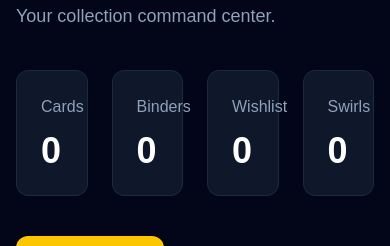
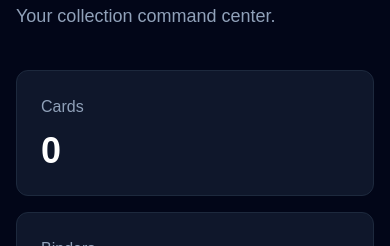
Before and after one commit to tjschulze/pokemon-vault, a Next.js app: page / in a window 390 px wide. Shown: the part 122-368 px from the top of the page. Built offline with nearby package versions, Linux system fonts and the light colour scheme; no server answers; the database is empty.

Commit message:
Phone Layout Update

```diff
--- a/components/CardEditor.tsx
+++ b/components/CardEditor.tsx
@@ -102,9 +102,9 @@ export function CardEditor({
 
       <div className="grid grid-cols-1 lg:grid-cols-[260px_1fr] gap-6 lg:gap-8">
         <div>
-          <div className="aspect-[2.5/3.5] bg-slate-950 border border-slate-800 rounded-2xl overflow-hidden flex items-center justify-center">
+          <div className="max-w-[320px] mx-auto lg:mx-0 aspect-[2.5/3.5] bg-slate-950 border border-slate-800 rounded-2xl overflow-hidden flex items-center justify-center">
             {card.imageUrl ? (
-              <img src={card.imageUrl} alt={card.name} className="w-full h-full object-cover" />
+              <img src={card.imageUrl} alt={card.nsame} className="w-full h-full object-cover" />
             ) : (
               <span className="text-slate-500">No image</span>
             )}
@@ -130,7 +130,7 @@ export function CardEditor({
           </button>
         </div>
 
-        <div className="grid grid-cols-1 sm:grid-cols-2 gap-4">
+        <div className="grid grid-cols-1 xl:grid-cols-2 gap-4">
           <Field label="Card Name" value={card.name} onChange={(v) => updateCard(card.id, { name: v })} />
           <Field label="Set / Expansion" value={card.setName} onChange={(v) => updateCard(card.id, { setName: v })} />
           <Field label="Card Number" value={card.number} onChange={(v) => updateCard(card.id, { number: v })} />
--- a/components/Dashboard.tsx
+++ b/components/Dashboard.tsx
@@ -15,7 +15,7 @@ export function Dashboard({
         Your collection command center.
       </p>
 
-      <div className="grid grid-cols-4 gap-6 mt-10">
+      <div className="grid grid-cols-1 sm:grid-cols-2 lg:grid-cols-4 gap-4 lg:gap-6 mt-10">
         <StatCard label="Cards" value={String(cardCount)} />
         <StatCard label="Binders" value="0" />
         <StatCard label="Wishlist" value="0" />
```
